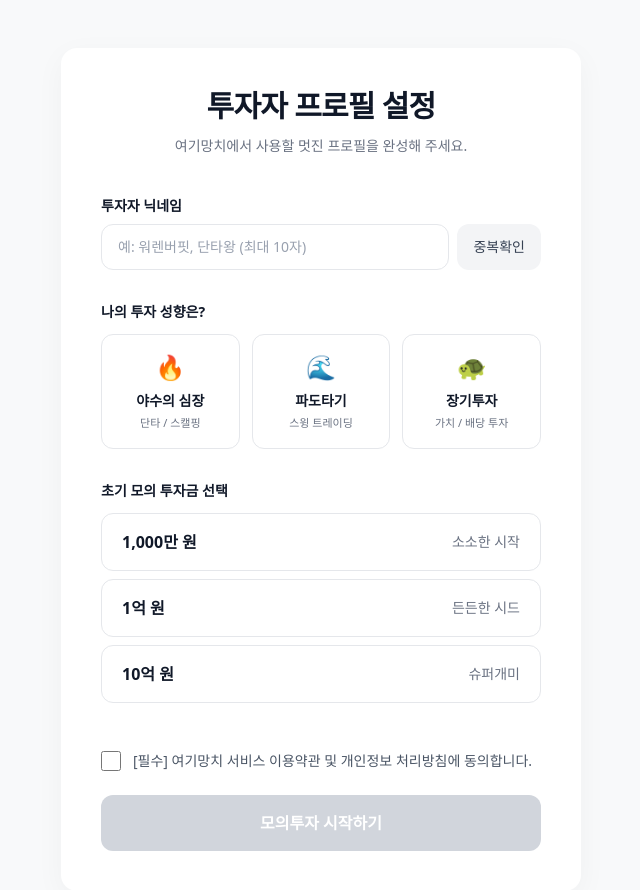
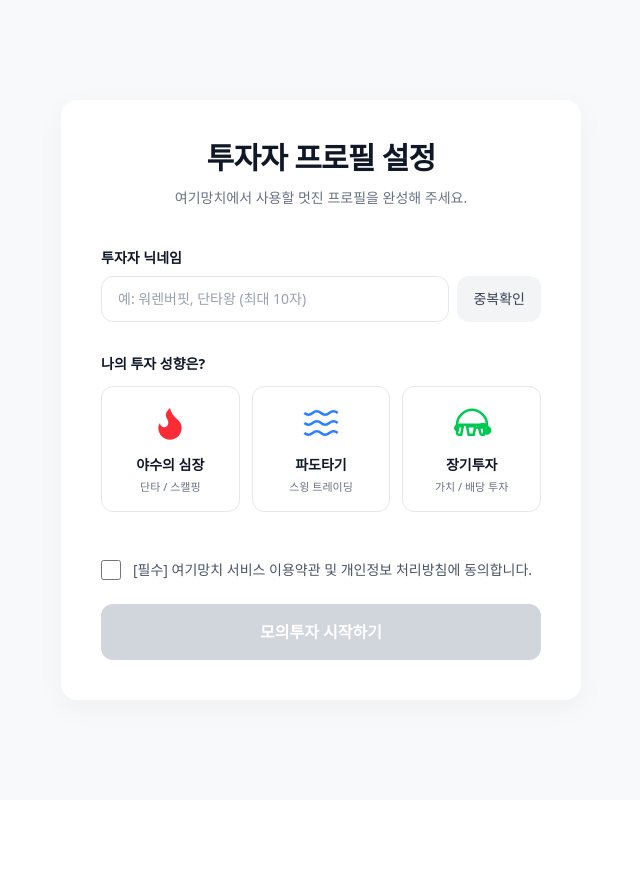
Before and after one commit to wjdwls8520/YogiMangchi, a Next.js app in the folder web/: page /onboarding in a window 1280 px wide. Shown: the top 890 px of the page, without its empty margins (319-959 px from the left). After the commit the page ends 800 px from the top, so only its background shows below. Built offline with nearby package versions, Linux system fonts and the light colour scheme; a web font is replaced by a local one.

Commit message:
[클라이언트]svg 아이콘 생성

```diff
--- a/web/app/login/page.tsx
+++ b/web/app/login/page.tsx
@@ -1,6 +1,7 @@
 "use client";
 
 import { useRouter } from "next/navigation";
+import { KakaoIcon, GoogleIcon } from "@/components/icons";
 
 export default function LoginPage() {
   const router = useRouter();
@@ -39,42 +40,16 @@ export default function LoginPage() {
             onClick={handleKakaoLogin}
             className="group flex w-full items-center justify-center gap-3 rounded-xl bg-[#FEE500] px-5 py-4 text-base font-semibold text-[#000000] transition-all hover:bg-[#E6CF00] focus:outline-none focus:ring-2 focus:ring-[#FEE500] focus:ring-offset-2"
           >
-            <svg
-              className="h-5 w-5 transition-transform group-hover:scale-110"
-              viewBox="0 0 24 24"
-              fill="currentColor"
-            >
-              <path d="M12 3C6.477 3 2 6.53 2 10.885c0 2.768 1.761 5.19 4.417 6.551-.237.818-.857 2.973-.883 3.084-.035.156.052.222.164.148.087-.058 3.518-2.383 4.887-3.321.46.068.932.104 1.415.104 5.523 0 10-3.53 10-7.885C22 6.53 17.523 3 12 3z" />
-            </svg>
+            <KakaoIcon className="h-5 w-5 transition-transform group-hover:scale-110" />
             카카오로 계속하기
-          </button>
+        </button>
 
           {/* 구글 로그인 버튼 */}
           <button
             onClick={handleGoogleLogin}
             className="group flex w-full items-center justify-center gap-3 rounded-xl border border-gray-200 bg-white px-5 py-4 text-base font-semibold text-gray-700 transition-all hover:bg-gray-50 hover:border-gray-300 focus:outline-none focus:ring-2 focus:ring-gray-200 focus:ring-offset-2"
           >
-            <svg
-              className="h-5 w-5 transition-transform group-hover:scale-110"
-              viewBox="0 0 24 24"
-            >
-              <path
-                fill="#4285F4"
-                d="M22.56 12.25c0-.78-.07-1.53-.2-2.25H12v4.26h5.92c-.26 1.37-1.04 2.53-2.21 3.31v2.77h3.57c2.08-1.92 3.28-4.74 3.28-8.09z"
-              />
-              <path
-                fill="#34A853"
-                d="M12 23c2.97 0 5.46-.98 7.28-2.66l-3.57-2.77c-.98.66-2.23 1.06-3.71 1.06-2.86 0-5.29-1.93-6.16-4.53H2.18v2.84C3.99 20.53 7.7 23 12 23z"
-              />
-              <path
-                fill="#FBBC05"
-                d="M5.84 14.09c-.22-.66-.35-1.36-.35-2.09s.13-1.43.35-2.09V7.07H2.18C1.43 8.55 1 10.22 1 12s.43 3.45 1.18 4.93l2.85-2.22.81-.62z"
-              />
-              <path
-                fill="#EA4335"
-                d="M12 5.38c1.62 0 3.06.56 4.21 1.64l3.15-3.15C17.45 2.09 14.97 1 12 1 7.7 1 3.99 3.47 2.18 7.07l3.66 2.84c.87-2.6 3.3-4.53 6.16-4.53z"
-              />
-            </svg>
+            <GoogleIcon className="h-5 w-5 transition-transform group-hover:scale-110" />
             구글로 계속하기
           </button>
         </div>
--- a/web/app/onboarding/page.tsx
+++ b/web/app/onboarding/page.tsx
@@ -2,35 +2,30 @@
 
 import { useState } from "react";
 import { useRouter } from "next/navigation";
+import { FlameIcon, WaveIcon, TurtleIcon } from "@/components/icons";
 
 // 투자 성향 및 초기 투자금 옵션 데이터
 const INVESTMENT_STYLES = [
-  { id: "danta", icon: "🔥", title: "야수의 심장", desc: "단타 / 스캘핑" },
-  { id: "swing", icon: "🌊", title: "파도타기", desc: "스윙 트레이딩" },
-  { id: "value", icon: "🐢", title: "장기투자", desc: "가치 / 배당 투자" },
+  { id: "danta", icon: <FlameIcon className="w-10 h-10 text-red-500" />, title: "야수의 심장", desc: "단타 / 스캘핑" },
+  { id: "swing", icon: <WaveIcon className="w-10 h-10 text-blue-500" />, title: "파도타기", desc: "스윙 트레이딩" },
+  { id: "value", icon: <TurtleIcon className="w-10 h-10 text-green-500" />, title: "장기투자", desc: "가치 / 배당 투자" },
 ];
 
-const SEED_MONEY_OPTIONS = [
-  { id: "10m", amount: "1,000만 원", desc: "소소한 시작" },
-  { id: "100m", amount: "1억 원", desc: "든든한 시드" },
-  { id: "1b", amount: "10억 원", desc: "슈퍼개미" },
-];
 
 export default function OnboardingPage() {
   const router = useRouter();
   const [nickname, setNickname] = useState("");
   const [selectedStyle, setSelectedStyle] = useState<string | null>(null);
-  const [selectedSeed, setSelectedSeed] = useState<string | null>(null);
   const [agreed, setAgreed] = useState(false);
 
-  const isFormValid = nickname.trim().length > 0 && selectedStyle && selectedSeed && agreed;
+  const isFormValid = nickname.trim().length > 0 && selectedStyle && agreed;
 
   const handleSubmit = (e: React.FormEvent) => {
     e.preventDefault();
     if (!isFormValid) return;
 
     // TODO: 백엔드 API로 온보딩 정보 전송 및 메인 페이지(/)로 이동
-    console.log("온보딩 완료 데이터:", { nickname, selectedStyle, selectedSeed });
+    console.log("온보딩 완료 데이터:", { nickname, selectedStyle });
     //alert(`${nickname}님, 환영합니다! 모의투자를 시작합니다.`);
     router.push("/onboarding/benefits");
   };
@@ -92,7 +87,9 @@ export default function OnboardingPage() {
                       : "border-gray-200 bg-white text-gray-600 hover:border-gray-300 hover:bg-gray-50"
                   }`}
                 >
-                  <span className="mb-2 text-2xl">{style.icon}</span>
+                  <div className="mb-3 flex items-center justify-center shrink-0">
+                    {style.icon}
+                  </div>
                   <span className={`text-sm font-bold ${selectedStyle === style.id ? "text-[#0058FF]" : "text-gray-900"}`}>
                     {style.title}
                   </span>
@@ -102,34 +99,6 @@ export default function OnboardingPage() {
             </div>
           </div>
 
-
-          {/* 3. 초기 시드머니 선택 */}
-          <div>
-            <label className="mb-3 block text-sm font-semibold text-gray-900">
-              초기 모의 투자금 선택
-            </label>
-            <div className="space-y-2">
-              {SEED_MONEY_OPTIONS.map((seed) => (
-                <button
-                  key={seed.id}
-                  type="button"
-                  onClick={() => setSelectedSeed(seed.id)}
-                  className={`flex w-full items-center justify-between rounded-xl border px-5 py-4 transition-all focus:outline-none ${
-                    selectedSeed === seed.id
-                      ? "border-[#0058FF] bg-blue-50 ring-1 ring-[#0058FF]"
-                      : "border-gray-200 bg-white hover:border-gray-300 hover:bg-gray-50"
-                  }`}
-                >
-                  <span className={`font-bold ${selectedSeed === seed.id ? "text-[#0058FF]" : "text-gray-900"}`}>
-                    {seed.amount}
-                  </span>
-                  <span className={`text-sm ${selectedSeed === seed.id ? "text-blue-600" : "text-gray-500"}`}>
-                    {seed.desc}
-                  </span>
-                </button>
-              ))}
-            </div>
-          </div>
 
           {/* 4. 약관 동의 및 제출 버튼 영역 */}
           <div className="pt-4">
--- /dev/null
+++ b/web/components/icons/FlameIcon.tsx
@@ -0,0 +1,11 @@
+interface IconProps {
+  className?: string;
+}
+
+export default function FlameIcon({ className = "w-6 h-6" }: { className?: string }) {
+  return (
+    <svg xmlns="http://www.w3.org/2000/svg" viewBox="0 0 24 24" fill="currentColor" className={className}>
+      <path d="M8.5 14.5A2.5 2.5 0 0 0 11 12c0-1.38-.5-2-1-3-1.072-2.143-.224-4.054 2-6 .5 2.5 2 4.9 4 6.5 2 1.6 3 3.5 3 5.5a7 7 0 1 1-14 0c0-1.153.433-2.292 1-3a2.5 2.5 0 0 0 2.5 2.5z"/>
+    </svg>
+  );
+}
--- /dev/null
+++ b/web/components/icons/GoogleIcon.tsx
@@ -0,0 +1,30 @@
+// components/icons/GoogleIcon.tsx
+interface IconProps {
+  className?: string;
+}
+
+export default function GoogleIcon({ className = "w-6 h-6" }: IconProps) {
+  return (
+    <svg
+      viewBox="0 0 24 24"
+      className={className} // 👈 크기나 호버 액션은 여기서 받아옵니다
+    >
+      <path
+        fill="#4285F4"
+        d="M22.56 12.25c0-.78-.07-1.53-.2-2.25H12v4.26h5.92c-.26 1.37-1.04 2.53-2.21 3.31v2.77h3.57c2.08-1.92 3.28-4.74 3.28-8.09z"
+      />
+      <path
+        fill="#34A853"
+        d="M12 23c2.97 0 5.46-.98 7.28-2.66l-3.57-2.77c-.98.66-2.23 1.06-3.71 1.06-2.86 0-5.29-1.93-6.16-4.53H2.18v2.84C3.99 20.53 7.7 23 12 23z"
+      />
+      <path
+        fill="#FBBC05"
+        d="M5.84 14.09c-.22-.66-.35-1.36-.35-2.09s.13-1.43.35-2.09V7.07H2.18C1.43 8.55 1 10.22 1 12s.43 3.45 1.18 4.93l2.85-2.22.81-.62z"
+      />
+      <path
+        fill="#EA4335"
+        d="M12 5.38c1.62 0 3.06.56 4.21 1.64l3.15-3.15C17.45 2.09 14.97 1 12 1 7.7 1 3.99 3.47 2.18 7.07l3.66 2.84c.87-2.6 3.3-4.53 6.16-4.53z"
+      />
+    </svg>
+  );
+}
--- /dev/null
+++ b/web/components/icons/KakaoIcon.tsx
@@ -0,0 +1,16 @@
+// components/icons/KakaoIcon.tsx
+interface IconProps {
+  className?: string;
+}
+
+export default function KakaoIcon({ className = "w-6 h-6" }: IconProps) {
+  return (
+    <svg
+      viewBox="0 0 24 24"
+      fill="currentColor"
+      className={className} // 👈 밖에서 스타일을 주입받을 수 있게 열어둡니다.
+    >
+      <path d="M12 3C6.477 3 2 6.53 2 10.885c0 2.768 1.761 5.19 4.417 6.551-.237.818-.857 2.973-.883 3.084-.035.156.052.222.164.148.087-.058 3.518-2.383 4.887-3.321.46.068.932.104 1.415.104 5.523 0 10-3.53 10-7.885C22 6.53 17.523 3 12 3z" />
+    </svg>
+  );
+}
--- /dev/null
+++ b/web/components/icons/TurtleIcon.tsx
@@ -0,0 +1,26 @@
+interface IconProps {
+  className?: string;
+}
+
+export default function TurtleIcon({ className = "w-6 h-6" }: IconProps) {
+  return (
+    <svg
+      viewBox="0 0 24 24"
+      fill="none" // 👈 거북이도 선 스타일로 그렸습니다.
+      stroke="currentColor" // 👈 부모의 text 컬러를 따라갑니다 (예: text-green-500)
+      strokeWidth={1.5}
+      className={className}
+    >
+      <path d="M12 4 C 7.5 4, 3 8, 3 13 L 21 13 C 21 8, 16.5 4, 12 4 Z" fill="none"/>
+
+      <path d="M 21.1 14.1 L 20.3 13.3 C 19.9 12.9, 19.4 12.7, 18.8 12.7 H 17.7 C 17.1 13.5, 16.3 14.1, 15.5 14.7 H 19.2 C 20.2 14.7, 21.2 15.4, 21.2 16.4 C 21.2 16.7, 21.2 17.1, 21.1 17.3 C 21.0 17.6, 20.8 17.9, 20.5 18.0 L 20.2 18.2 S 20.3 18.3, 20.4 18.3 H 20.8 C 21.9 18.3, 22.9 17.4, 22.9 16.3 C 22.9 15.7, 22.6 15.2, 22.1 14.9 Z" fill="currentColor"/>
+
+      <circle cx="20" cy="16" r="0.8" fill="#1B5E20"/>
+
+      <path d="M 4 14 L 3 17.5 C 2.8 18.2, 3.3 19.0, 4 19.0 H 5.5 L 6.5 14 H 4 Z" fill="none"/>
+      <path d="M 9 14 L 10 19 H 13 L 14 14 H 9 Z" fill="none"/>
+      <path d="M 16 14 L 17 18 S 17.1 18.5, 17.3 18.7 C 17.6 19.0, 17.9 19.0, 17.9 19.0 H 19.0 L 20 14 H 16 Z" fill="none"/>
+      <path d="M 2.4 14 L 2.0 14.9 C 1.7 15.6, 2.2 16.0, 2.8 16.0 H 3.5 L 3.1 14 H 2.4 Z" fill="none"/>
+    </svg>
+  );
+}
--- /dev/null
+++ b/web/components/icons/UserIcon.tsx
@@ -0,0 +1,23 @@
+interface IconProps {
+  className?: string;
+}
+
+export default function UserIcon({ className = "w-6 h-6" }: IconProps) {
+  return (
+    <svg
+      xmlns="http://www.w3.org/2000/svg"
+      fill="none"
+      viewBox="0 0 24 24"
+      strokeWidth={1.5}
+      stroke="currentColor"
+      // 전달받은 className이 있으면 적용하고, 없으면 기본값(w-6 h-6) 적용
+      className={className}
+    >
+      <path
+        strokeLinecap="round"
+        strokeLinejoin="round"
+        d="M15.75 6a3.75 3.75 0 1 1-7.5 0 3.75 3.75 0 0 1 7.5 0ZM4.501 20.118a7.5 7.5 0 0 1 14.998 0A17.933 17.933 0 0 1 12 21.75c-2.676 0-5.216-.584-7.499-1.632Z"
+      />
+    </svg>
+  );
+}
--- /dev/null
+++ b/web/components/icons/WaveIcon.tsx
@@ -0,0 +1,19 @@
+interface IconProps {
+  className?: string;
+}
+
+export default function WaveIcon({ className = "w-6 h-6" }: IconProps) {
+  return (
+    <svg
+      viewBox="0 0 24 24"
+      fill="none" // 👈 파도는 선 스타일로 그렸습니다.
+      stroke="currentColor" // 👈 부모의 text 컬러를 따라갑니다 (예: text-blue-500)
+      strokeWidth={1.5}
+      className={className}
+    >
+      <path d="M2 6c.6.5 1.2 1 2.5 1C7 7 7 5 9.5 5c2.5 0 2.5 2 5 2 2.5 0 2.5-2 5-2 1.3 0 1.9.5 2.5 1"/>
+      <path d="M2 12c.6.5 1.2 1 2.5 1 2.5 0 2.5-2 5-2 2.5 0 2.5 2 5 2 2.5 0 2.5-2 5-2 1.3 0 1.9.5 2.5 1"/>
+      <path d="M2 18c.6.5 1.2 1 2.5 1 2.5 0 2.5-2 5-2 2.5 0 2.5 2 5 2 2.5 0 2.5-2 5-2 1.3 0 1.9.5 2.5 1"/>
+    </svg>
+  );
+}
--- /dev/null
+++ b/web/components/icons/index.ts
@@ -0,0 +1,6 @@
+export { default as UserIcon } from "./UserIcon";
+export { default as KakaoIcon } from "./KakaoIcon";
+export { default as GoogleIcon } from "./GoogleIcon";
+export { default as FlameIcon } from "./FlameIcon";
+export { default as WaveIcon } from "./WaveIcon";
+export { default as TurtleIcon } from "./TurtleIcon";
```
